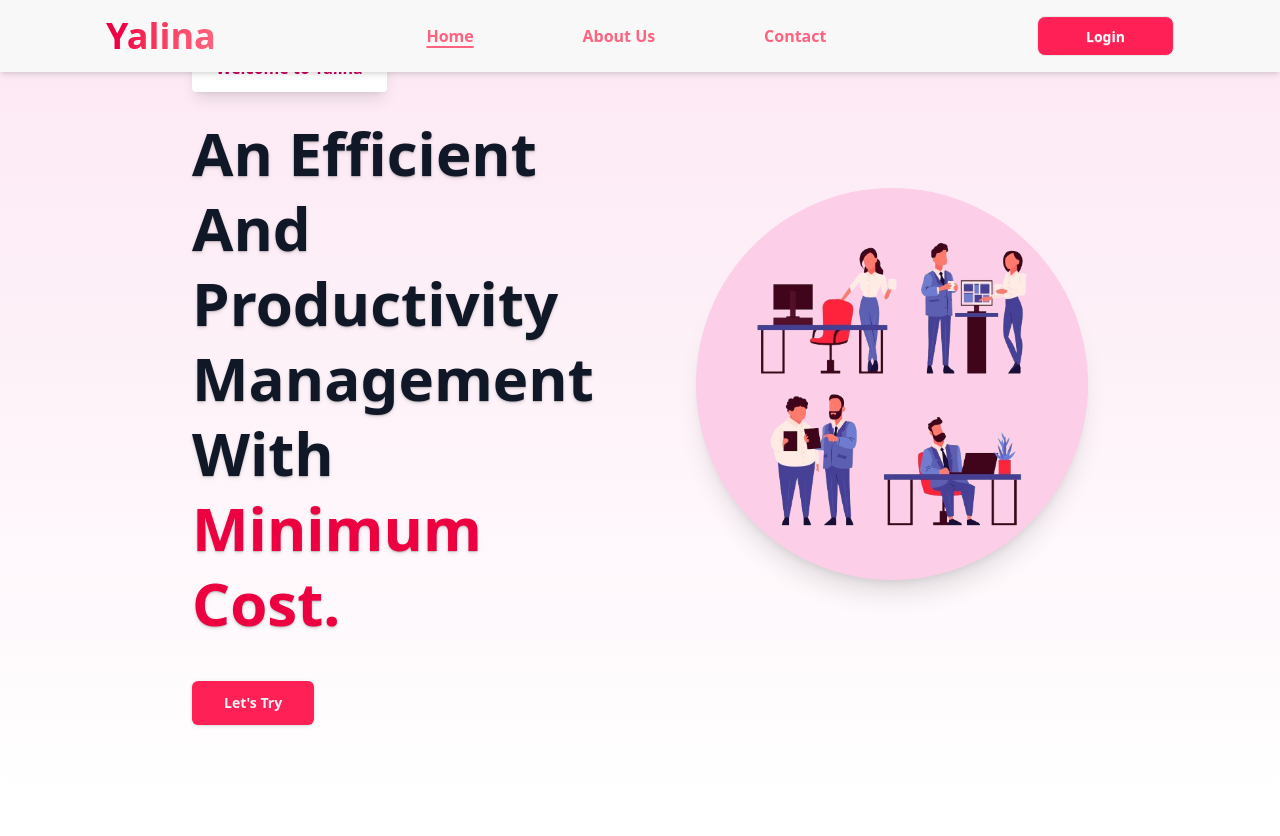
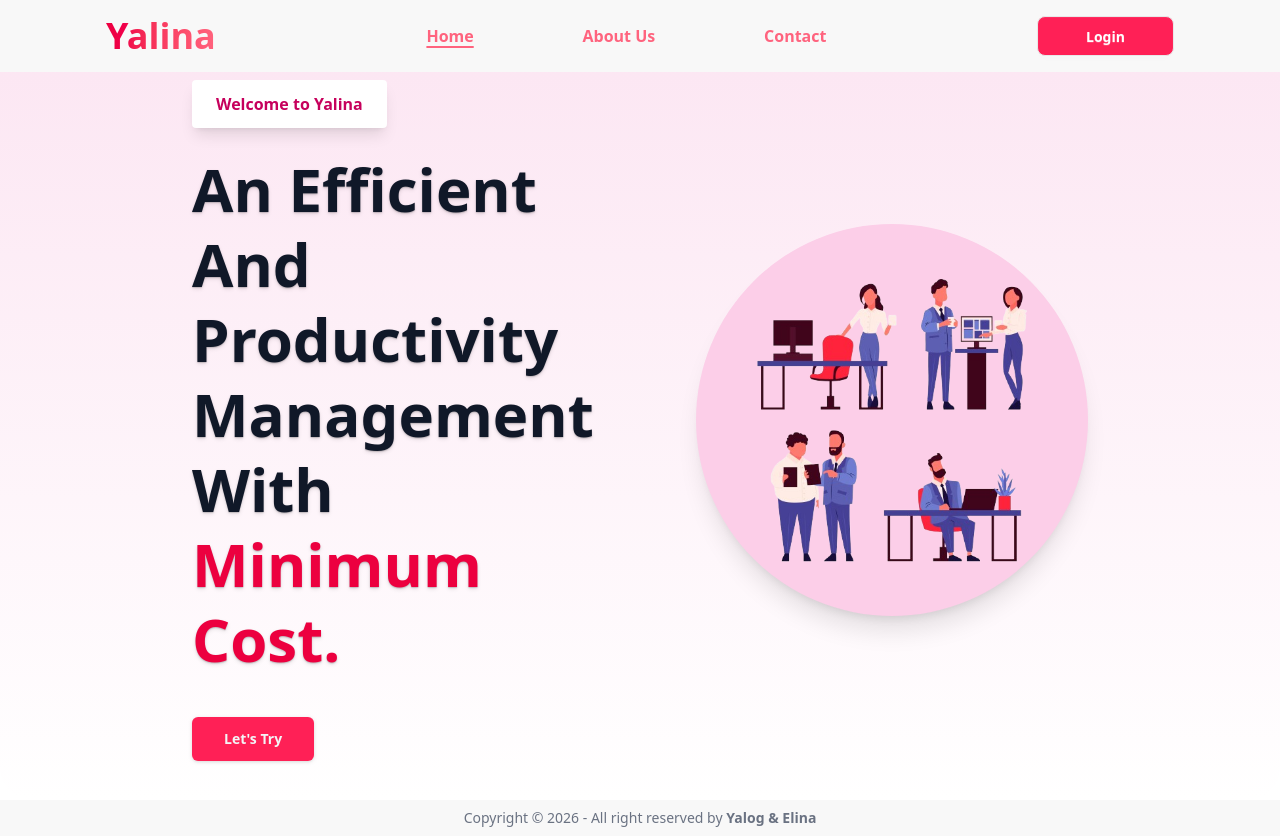
Before and after one commit to yalog607/frontend-lms-education, a React (Vite) app: page / in a window 1280 px wide. Before the commit the page ends 800 px from the top, so only its background shows below. Built offline with nearby package versions, Linux system fonts and the light colour scheme.

Commit message:
add footer

```diff
--- /dev/null
+++ b/src/Components/Footer.jsx
@@ -0,0 +1,17 @@
+import React from "react";
+
+const Footer = () => {
+  return (
+    <div className="">
+      <footer className="footer sm:footer-horizontal footer-center bg-base-200 text-base-content p-2">
+        <aside>
+          <p className="text-sm text-gray-500">
+            Copyright © {new Date().getFullYear()} - All right reserved by <span className="font-bold">Yalog & Elina</span>
+          </p>
+        </aside>
+      </footer>
+    </div>
+  );
+};
+
+export default Footer;
--- a/src/Components/Header.jsx
+++ b/src/Components/Header.jsx
@@ -1,11 +1,15 @@
 import { useState } from "react";
-import { NavLink, useNavigate  } from "react-router-dom";
+import { NavLink, useNavigate } from "react-router-dom";
 
 const Header = () => {
   const [isMenuOpen, setIsMenuOpen] = useState(false);
   const navigate = useNavigate();
   const handleLoginClick = () => {
-      navigate('/login'); // Chuyển hướng đến URL '/login'
+    navigate("/login");
+  };
+
+  const handleLogoClick = () => {
+    navigate("/");
   };
 
   let cssText =
@@ -16,7 +20,12 @@ const Header = () => {
   return (
     <div className="w-full bg-base-200 p-3 md:p-4 text-gray-800 font-bold flex flex-row justify-between md:justify-around items-center shadow-md px-4 md:px-6">
       <div className="cursor-pointer">
-        <h1 className="font-bold text-4xl bg-linear-to-r from-rose-600 to-rose-400 text-transparent bg-clip-text hover:from-rose-700 hover:to-rose-500 transition-colors duration-100">Yalina</h1>
+        <h1
+          className="font-bold text-4xl bg-linear-to-r from-rose-600 to-rose-400 text-transparent bg-clip-text hover:from-rose-700 hover:to-rose-500 transition-colors duration-100"
+          onClick={handleLogoClick}
+        >
+          Yalina
+        </h1>
       </div>
 
       <div className="hidden lg:flex lg:justify-around w-2/5 gap-4 text-rose-400">
@@ -43,8 +52,11 @@ const Header = () => {
         </NavLink>
       </div>
 
-      <div className="lg:justify-between hidden lg:flex gap-4" >
-        <button onClick={handleLoginClick} className="btn px-12 py-1 rounded-lg bg-rose-500 text-base-100 hover:bg-rose-600 transition-colors duration-300">
+      <div className="lg:justify-between hidden lg:flex gap-4">
+        <button
+          onClick={handleLoginClick}
+          className="btn px-12 py-1 rounded-lg bg-rose-500 text-base-100 hover:bg-rose-600 transition-colors duration-300"
+        >
           Login
         </button>
       </div>
@@ -80,7 +92,9 @@ const Header = () => {
       )}
 
       {/* Menu Sidebar */}
-      <div className={`fixed top-0 right-0 min-h-screen w-64 bg-rose-50 shadow-lg z-40 transform transition-all duration-300 ease-out ${isMenuOpen ? 'translate-x-0 opacity-100 pointer-events-auto' : 'translate-x-full opacity-0'} lg:hidden`}>
+      <div
+        className={`fixed top-0 right-0 min-h-screen w-64 bg-rose-50 shadow-lg z-40 transform transition-all duration-300 ease-out ${isMenuOpen ? "translate-x-0 opacity-100 pointer-events-auto" : "translate-x-full opacity-0"} lg:hidden`}
+      >
         <div className="p-6">
           <button
             onClick={() => setIsMenuOpen(false)}
@@ -93,28 +107,37 @@ const Header = () => {
             <NavLink
               to="/"
               onClick={() => setIsMenuOpen(false)}
-                className={({ isActive }) => `px-4 py-2 rounded-md transition-colors duration-150 ${isActive ? 'bg-rose-400 text-white' : 'text-gray-800 hover:bg-rose-100'}`}
+              className={({ isActive }) =>
+                `px-4 py-2 rounded-md transition-colors duration-150 ${isActive ? "bg-rose-400 text-white" : "text-gray-800 hover:bg-rose-100"}`
+              }
             >
               Home
             </NavLink>
             <NavLink
               to="/"
               onClick={() => setIsMenuOpen(false)}
-                className={({ isActive }) => `px-4 py-2 rounded-md transition-colors duration-150 ${isActive ? 'bg-rose-400 text-white' : 'text-gray-800 hover:bg-rose-100'}`}
+              className={({ isActive }) =>
+                `px-4 py-2 rounded-md transition-colors duration-150 ${isActive ? "bg-rose-400 text-white" : "text-gray-800 hover:bg-rose-100"}`
+              }
             >
               About Us
             </NavLink>
             <NavLink
               to="/"
               onClick={() => setIsMenuOpen(false)}
-                className={({ isActive }) => `px-4 py-2 rounded-md transition-colors duration-150 ${isActive ? 'bg-rose-400 text-white' : 'text-gray-800 hover:bg-rose-100'}`}
+              className={({ isActive }) =>
+                `px-4 py-2 rounded-md transition-colors duration-150 ${isActive ? "bg-rose-400 text-white" : "text-gray-800 hover:bg-rose-100"}`
+              }
             >
               Contact
             </NavLink>
 
             <div className="divider my-4"></div>
 
-              <button onClick={handleLoginClick} className="btn btn-outline border-rose-400 text-rose-400 hover:bg-rose-400 hover:text-white">
+            <button
+              onClick={handleLoginClick}
+              className="btn btn-outline border-rose-400 text-rose-400 hover:bg-rose-400 hover:text-white"
+            >
               Login
             </button>
           </nav>
--- a/src/Pages/Home.jsx
+++ b/src/Pages/Home.jsx
@@ -3,6 +3,7 @@ import { useNavigate } from "react-router-dom";
 import { Helmet } from "react-helmet";
 import Header from "../Components/Header.jsx";
 import banner from "../assets/images/banner.png";
+import Footer from "../Components/Footer.jsx";
 
 const Home = () => {
   const navigate = useNavigate();
@@ -10,16 +11,17 @@ const Home = () => {
       navigate('/login');
     };
   return (
-    <div className="relative">
+    <div className="">
       <Helmet>
         <title>Home Page</title>
       </Helmet>
 
+      <div className="w-full h-screen flex flex-col overflow-hidden">
         {/* Header */}
         <Header />
 
         {/* Banner */}
-      <div className="absolute top-0 -z-10 w-full min-h-screen px-4 sm:px-8 md:px-12 lg:px-40 bg-linear-to-b from-pink-100 to-white grid grid-cols-1 lg:grid-cols-12 items-center justify-items-center lg:justify-items-start rounded-b-4xl text-center lg:text-left text-base-100 mb-8 gap-8 lg:gap-12 user-select-none pt-16 md:pt-24 lg:pt-0 pb-8">
+        <div className="flex-1 px-4 sm:px-8 md:px-12 lg:px-40 bg-linear-to-b from-pink-100 to-white grid grid-cols-1 lg:grid-cols-12 items-center justify-items-center lg:justify-items-start rounded-b-4xl text-center lg:text-left text-base-100 gap-8 lg:gap-12 user-select-none pb-8">
           <div className="col-span-1 lg:col-span-6 flex flex-col items-center lg:items-start justify-center text-center lg:text-left w-full px-4 sm:px-6 md:px-8">
             <button className="py-2 px-4 md:py-3 md:px-6 bg-base-100 text-pink-700 font-bold rounded select-none mb-4 md:mb-6 shadow-lg hover:shadow-xl transition-shadow">Welcome to Yalina</button>
             <p className="text-2xl sm:text-3xl md:text-4xl lg:text-5xl xl:text-6xl font-bold text-gray-900 capitalize select-none mb-3 md:mb-4 leading-tight text-shadow-md">An efficient and productivity management with <span className="inline-block text-rose-600">Minimum Cost.</span></p>
@@ -33,6 +35,10 @@ const Home = () => {
           </div>
         </div>
       </div>
+
+      {/* Footer */}
+      <Footer />
+    </div>
   );
 };
 
--- a/src/Pages/Login.jsx
+++ b/src/Pages/Login.jsx
@@ -45,6 +45,7 @@ const Login = () => {
                   Username:
                 </label>
                 <input
+                  placeholder="Type your username"
                   type="text"
                   id="username"
                   onChange={(e) => setUsername(e.target.value)}
@@ -66,10 +67,12 @@ const Login = () => {
                       className="checkbox checkbox-xs sm:checkbox-sm"
                       checked={!isHide}
                       onChange={() => setIsHide(!isHide)}
+                      placeholder=""
                     />
                   </label>
                 </div>
                 <input
+                  placeholder="Type your password"
                   type={isHide ? "password" : "text"}
                   id="password"
                   onChange={(e) => setPassword(e.target.value)}
@@ -77,7 +80,7 @@ const Login = () => {
                 />
               </div>
               <div className="w-full">
-                <button className="btn w-full mt-3 sm:mt-4 bg-indigo-500 text-white font-bold py-2 px-4 rounded-xl hover:bg-indigo-600 transition-colors duration-250 text-sm sm:text-base">
+                <button className="btn drop-shadow-md w-full mt-3 sm:mt-4 bg-indigo-500 text-white font-bold py-2 px-4 rounded-xl hover:bg-indigo-600 transition-colors duration-250 text-sm sm:text-base">
                   Log in
                 </button>
               </div>
```
Also changed, not shown: src/assets/images/icon.png. Lines whose indentation alone changed are shown as unchanged.
